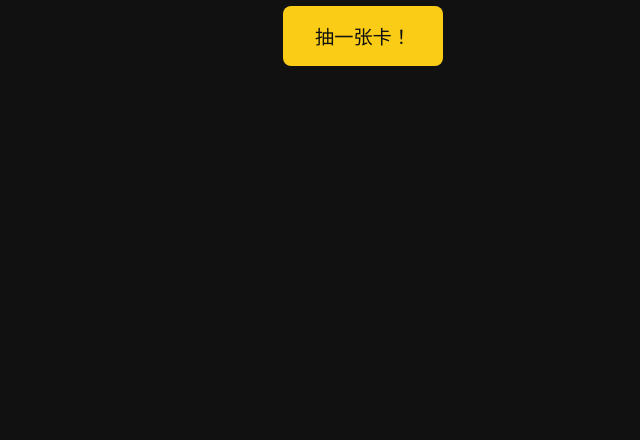
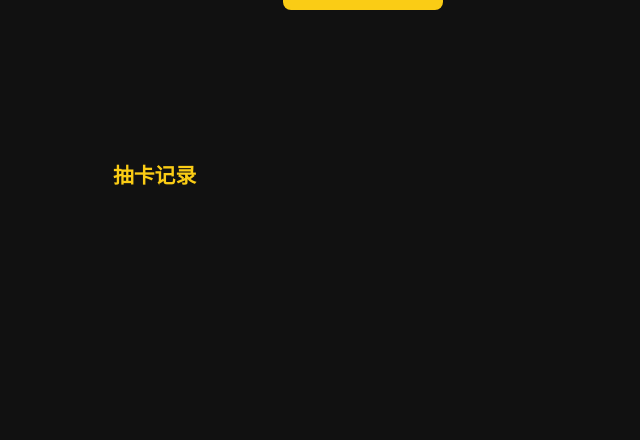
Before and after one commit to Maviiissa/Research-draw-card, a plain HTML site: page index.html in a window 1280 px wide. Shown: the part 360-800 px from the top of the page, without its empty margins (277-917 px from the left). Drawn offline with Linux system fonts and the light colour scheme.

Commit message:
Update index.html

```diff
--- a/index.html
+++ b/index.html
@@ -65,6 +65,11 @@
   <audio id="bgm" loop>
     <source src="https://cdn.pixabay.com/audio/2022/10/16/audio_12f81b54f6.mp3" type="audio/mp3">
   </audio>
+  <!-- 抽卡记录 -->
+  <div id="history" style="margin-top:2rem; width:90%; max-width:500px; text-align:left;">
+    <h2 style="color:#facc15; font-size:1.3rem; margin-bottom:0.5rem;">抽卡记录</h2>
+    <ul id="history-list" style="list-style:none; padding-left:0; max-height:200px; overflow-y:auto;"></ul>
+  </div>
   <script>
     const bgm = document.getElementById("bgm");
     const drawBtn = document.getElementById("draw-btn");
```
